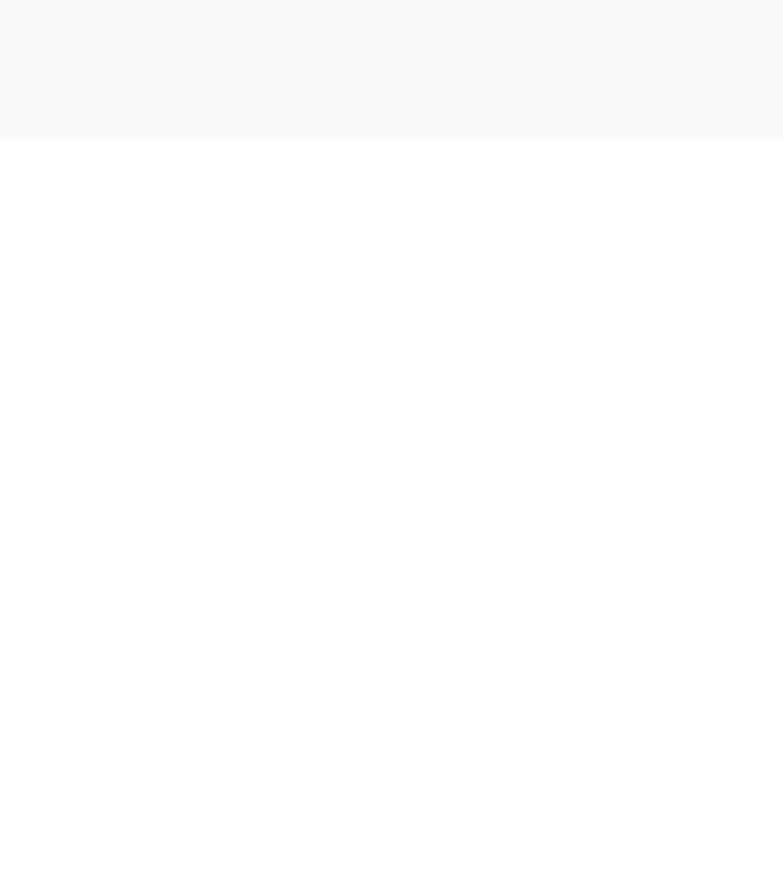
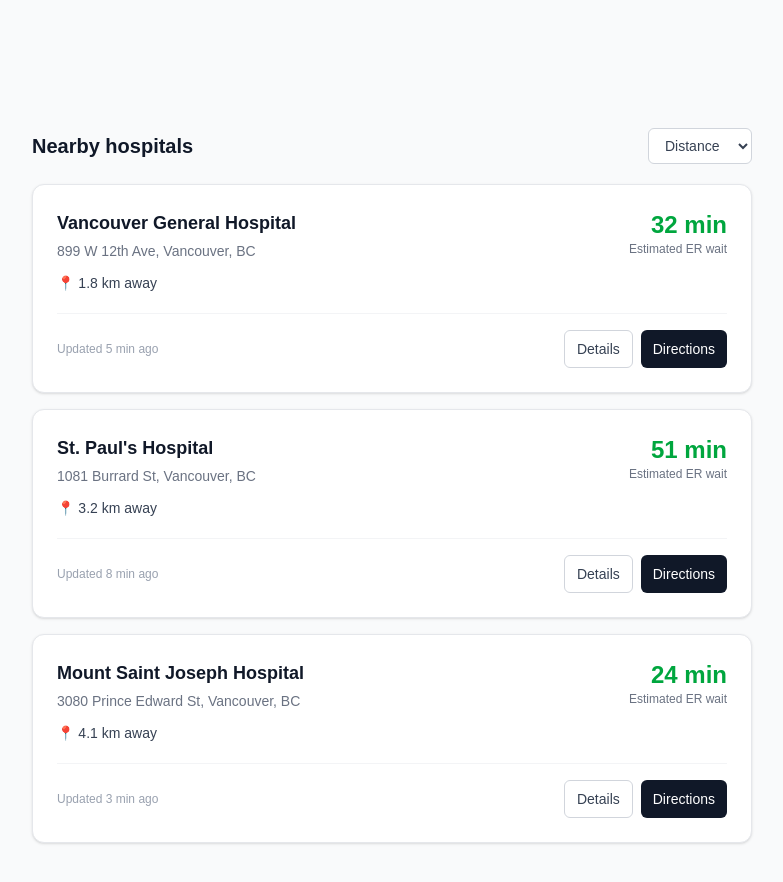
Before and after one commit to nartnek/MediQueue, a Next.js app: page / in a window 1280 px wide. Shown: the part 660-1542 px from the top of the page, without its empty margins (248-1031 px from the left). Before the commit the page ends 800 px from the top, so only its background shows below. Built offline with nearby package versions, Linux system fonts and the light colour scheme.

Commit message:
feat: add hospital result cards

```diff
--- a/app/page.tsx
+++ b/app/page.tsx
@@ -1,5 +1,5 @@
 import LocationSearch from "@/components/LocationSearch";
-
+import HospitalList from "@/components/HospitalList";
 export default function Home() {
   return (
     <main className="min-h-screen bg-gray-50">
@@ -33,6 +33,7 @@
           <LocationSearch />
         </div>
       </section>
+      <HospitalList />
     </main>
   );
 }
--- /dev/null
+++ b/components/HospitalCard.tsx
@@ -0,0 +1,69 @@
+interface HospitalCardProps {
+  name: string;
+  address: string;
+  distance: number;
+  waitTime: number | null;
+  lastUpdated: string;
+}
+
+export default function HospitalCard({
+  name,
+  address,
+  distance,
+  waitTime,
+  lastUpdated,
+}: HospitalCardProps) {
+  return (
+    <div className="rounded-xl border border-gray-200 bg-white p-6 shadow-sm transition hover:shadow-md">
+      <div className="flex flex-col gap-4 sm:flex-row sm:items-start sm:justify-between">
+        <div>
+          <h3 className="text-lg font-semibold text-gray-900">
+            {name}
+          </h3>
+
+          <p className="mt-1 text-sm text-gray-500">
+            {address}
+          </p>
+
+          <p className="mt-3 text-sm font-medium text-gray-700">
+            📍 {distance.toFixed(1)} km away
+          </p>
+        </div>
+
+        <div className="sm:text-right">
+          {waitTime !== null ? (
+            <>
+              <p className="text-2xl font-bold text-green-600">
+                {waitTime} min
+              </p>
+
+              <p className="text-xs text-gray-500">
+                Estimated ER wait
+              </p>
+            </>
+          ) : (
+            <p className="text-sm text-gray-500">
+              Wait time unavailable
+            </p>
+          )}
+        </div>
+      </div>
+
+      <div className="mt-5 flex flex-col gap-3 border-t border-gray-100 pt-4 sm:flex-row sm:items-center sm:justify-between">
+        <p className="text-xs text-gray-400">
+          Updated {lastUpdated}
+        </p>
+
+        <div className="flex gap-2">
+          <button className="flex-1 rounded-md border border-gray-300 px-3 py-2 text-sm font-medium text-gray-700 hover:bg-gray-50 sm:flex-none">
+            Details
+          </button>
+
+          <button className="flex-1 rounded-md bg-gray-900 px-3 py-2 text-sm font-medium text-white hover:bg-gray-800 sm:flex-none">
+            Directions
+          </button>
+        </div>
+      </div>
+    </div>
+  );
+}
--- /dev/null
+++ b/components/HospitalList.tsx
@@ -0,0 +1,44 @@
+import HospitalCard from "./HospitalCard";
+
+export default function HospitalList() {
+  return (
+    <section className="mx-auto w-full max-w-3xl px-6 pb-16">
+      <div className="mb-5 flex items-center justify-between">
+        <h2 className="text-xl font-semibold text-gray-900">
+          Nearby hospitals
+        </h2>
+
+        <select className="rounded-md border border-gray-300 bg-white px-3 py-2 text-sm text-gray-700 outline-none focus:border-blue-500">
+          <option>Distance</option>
+          <option>Wait time</option>
+        </select>
+      </div>
+
+      <div className="space-y-4">
+        <HospitalCard
+          name="Vancouver General Hospital"
+          address="899 W 12th Ave, Vancouver, BC"
+          distance={1.8}
+          waitTime={32}
+          lastUpdated="5 min ago"
+        />
+
+        <HospitalCard
+          name="St. Paul's Hospital"
+          address="1081 Burrard St, Vancouver, BC"
+          distance={3.2}
+          waitTime={51}
+          lastUpdated="8 min ago"
+        />
+
+        <HospitalCard
+          name="Mount Saint Joseph Hospital"
+          address="3080 Prince Edward St, Vancouver, BC"
+          distance={4.1}
+          waitTime={24}
+          lastUpdated="3 min ago"
+        />
+      </div>
+    </section>
+  );
+}
--- /dev/null
+++ b/lib/mockHospitals.ts
@@ -0,0 +1,34 @@
+import { Hospital } from "@/types/hospital";
+
+export const mockHospitals: Hospital[] = [
+  {
+    id: "vgh",
+    name: "Vancouver General Hospital",
+    address: "899 W 12th Ave, Vancouver, BC",
+    distance: 1.8,
+    waitTime: 32,
+    lastUpdated: "5 min ago",
+    latitude: 49.261,
+    longitude: -123.123,
+  },
+  {
+    id: "stpauls",
+    name: "St. Paul's Hospital",
+    address: "1081 Burrard St, Vancouver, BC",
+    distance: 3.2,
+    waitTime: 51,
+    lastUpdated: "8 min ago",
+    latitude: 49.280,
+    longitude: -123.130,
+  },
+  {
+    id: "msj",
+    name: "Mount Saint Joseph Hospital",
+    address: "3080 Prince Edward St, Vancouver, BC",
+    distance: 4.1,
+    waitTime: 24,
+    lastUpdated: "3 min ago",
+    latitude: 49.256,
+    longitude: -123.096,
+  },
+];
--- /dev/null
+++ b/types/hospital.ts
@@ -0,0 +1,10 @@
+export interface Hospital {
+  id: string;
+  name: string;
+  address: string;
+  distance: number;
+  waitTime: number | null;
+  lastUpdated: string;
+  latitude: number;
+  longitude: number;
+}
```
